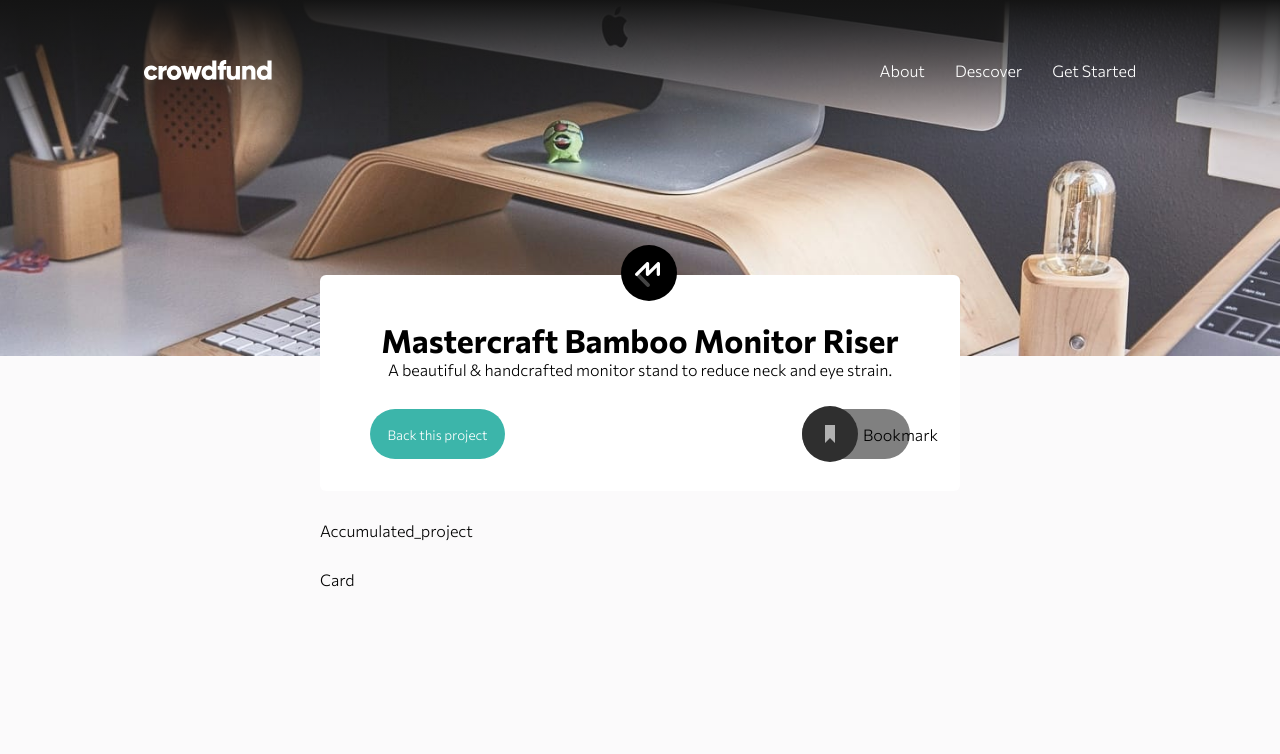
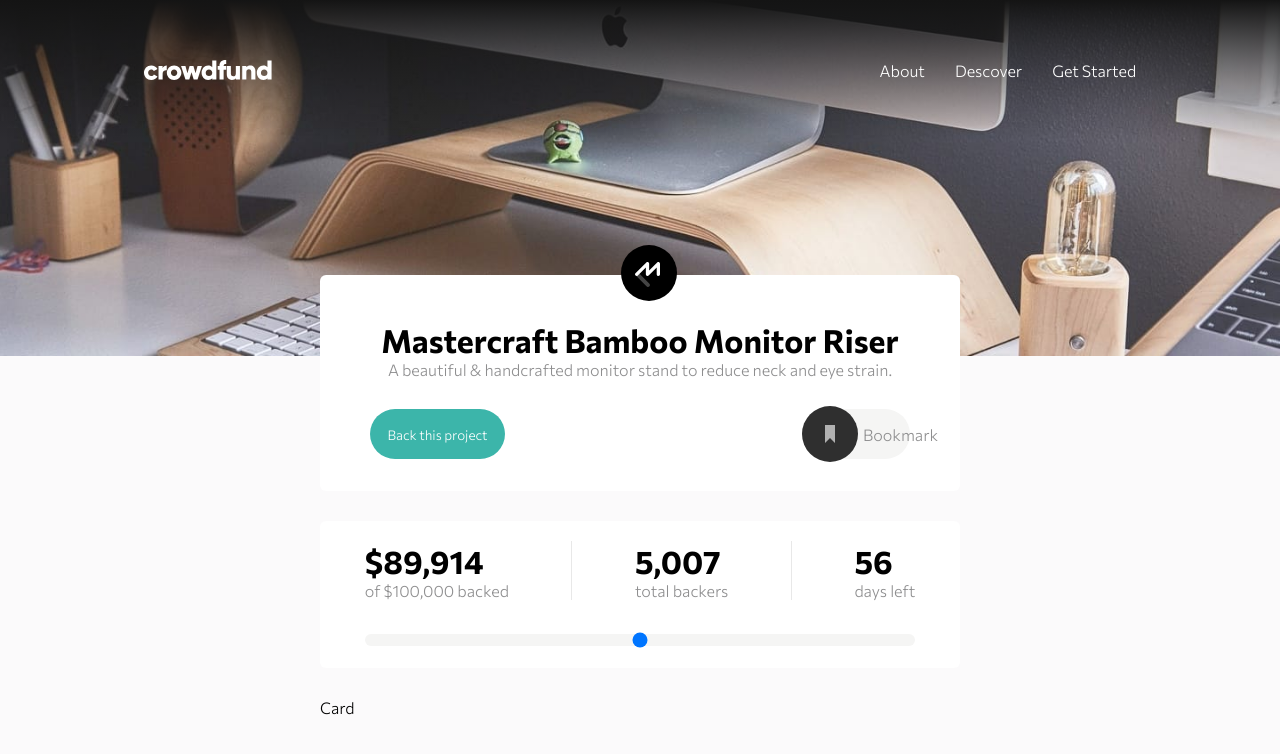
Before and after one commit to IsmaelFe/CrowdFundingPage, a React (Vite) app: page / in a window 1280 px wide. Shown: the top 754 px of the page. Built offline with nearby package versions, Linux system fonts and the light colour scheme.

Commit message:
Componente Accumulated

```diff
--- a/src/components/Accumulated_project.jsx
+++ b/src/components/Accumulated_project.jsx
@@ -1,7 +1,27 @@
 import React from "react";
 
 const Accumulated_project = () => {
-  return <div>Accumulated_project</div>;
+  return (
+    <div className="container-accumulated">
+      <div className="container-accumulated-1">
+        <div className="container-number">
+          <h3>$89,914</h3>
+          <p>of $100,000 backed</p>
+        </div>
+        <hr></hr>
+        <div className="container-number">
+          <h3>5,007</h3>
+          <p>total backers</p>
+        </div>
+        <hr></hr>
+        <div className="container-number">
+          <h3>56</h3>
+          <p>days left</p>
+        </div>
+      </div>
+      <input className="range" type="range"></input>
+    </div>
+  );
 };
 
 export default Accumulated_project;
--- a/src/index.css
+++ b/src/index.css
@@ -36,6 +36,10 @@ ul {
 li {
     list-style: none;
     color: white;
+}
+
+p {
+    color: #8E8E8F;
 }
 
 .img-desktop {
@@ -90,7 +94,7 @@ li {
     border: none;
     width: 20%;
     height: 50px;
-    background-color: gray;
+    background-color: #F5F5F4;
 }
 
 .logo-mastercraft {
@@ -98,3 +102,35 @@ li {
     left: 47%;
     position: absolute;
 }
+
+.container-accumulated {
+    background-color: white;
+    border-radius: 6px;
+    padding: 3% 7%;
+}
+
+.container-accumulated-1 {
+    display: flex;
+    justify-content: space-between;
+    margin-bottom: 30px;
+}
+
+h3 {
+    font-weight: 700;
+    font-size: 2em;
+}
+
+hr {
+    width: 1px;
+    border: none;
+    background-color: #acacac48;
+}
+
+.range {
+    height: 12px;
+    width: 100%;
+    border-radius: 8px;
+    -webkit-appearance: none;
+    appearance: none;
+    background-color: #F5F5F4;
+}
```
